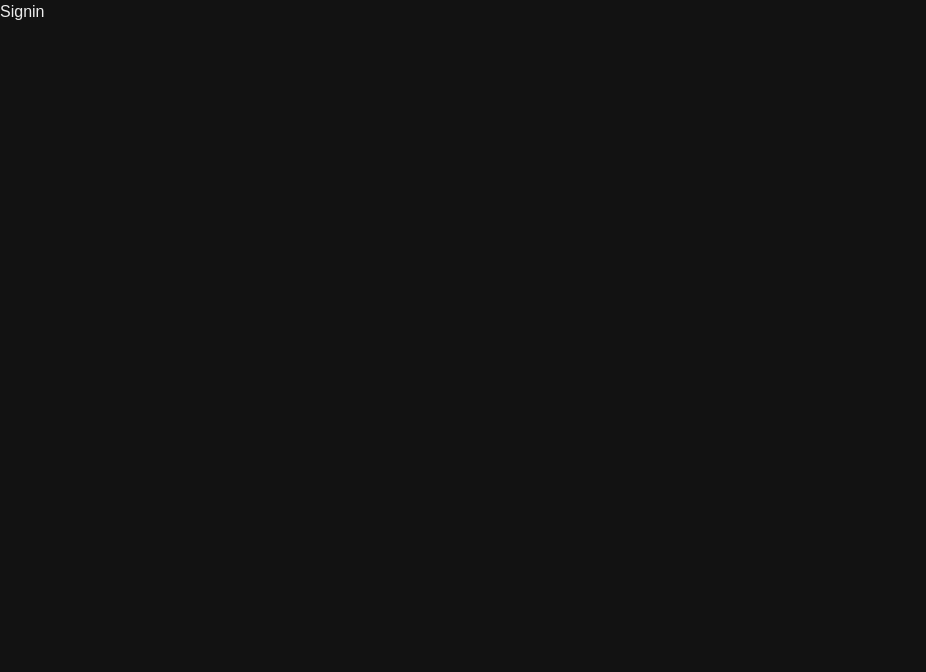
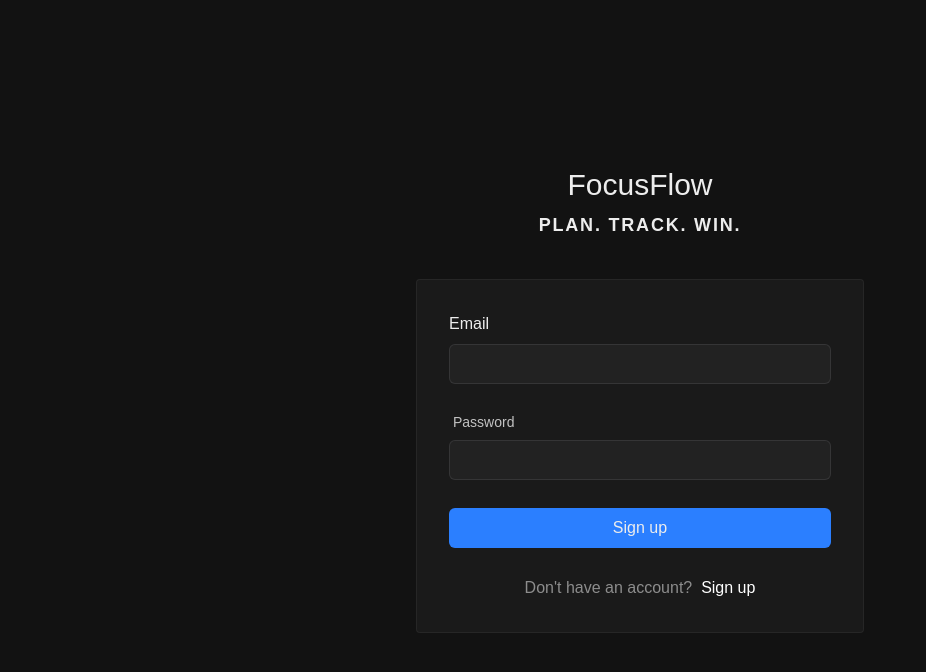
Before and after one commit to ilyasbikarnaf/FocusFlow, a Next.js app: page /signin in a window 1280 px wide. Shown: the top 672 px of the page, without its empty margins (0-926 px from the left). Built offline with nearby package versions, Linux system fonts and the light colour scheme.

Commit message:
finish signin page basic design

```diff
--- a/app/(auth)/signin/page.tsx
+++ b/app/(auth)/signin/page.tsx
@@ -1,3 +1,75 @@
-export default function Signin() {
-  return <h1>Signin</h1>;
+"use client";
+
+import { SigninSchema } from "@/lib/schemas/auth";
+import { zodResolver } from "@hookform/resolvers/zod";
+import Link from "next/link";
+import { useForm } from "react-hook-form";
+
+export default function Signup() {
+  const {
+    register,
+    handleSubmit,
+    formState: { errors },
+  } = useForm({
+    resolver: zodResolver(SigninSchema),
+  });
+
+  const onSubmit = (data) => console.log(data);
+
+  return (
+    <div className="flex flex-col justify-center min-h-screen  sm:px-6 lg:px-8 ">
+      <div className="space-y-2 mb-10">
+        <h1 className="text-center text-3xl">FocusFlow</h1>
+        <h6 className="text-lg font-semibold text-center tracking-widest uppercase">
+          Plan. Track. Win.
+        </h6>
+      </div>
+
+      <form
+        className="flex flex-col sm:mx-auto sm:max-w-md sm:w-full bg-[#1A1A1A] p-8 border-1 border-[#444444]/30   rounded space-y-7"
+        onSubmit={handleSubmit(onSubmit)}
+      >
+        <div className="flex flex-col gap-2">
+          <label htmlFor="email"> Email</label>
+          <input
+            {...register("email")}
+            type="email"
+            id="email"
+            className=" h-10 w-full rounded-md border border-gray-300/10 bg-[#222222] px-3 py-2 text-sm placeholder:text-gray-400 focus:outline-none focus:ring-2 focus:ring-gray-800 focus:border-transparent disabled:cursor-not-allowed disabled:opacity-50 "
+          />
+
+          {errors.email && (
+            <p className="text-red-500 text-sm">{errors.email.message}</p>
+          )}
+        </div>
+
+        <div className="flex flex-col gap-2">
+          <label htmlFor="password" className="opacity-80 text-sm ml-1">
+            Password
+          </label>
+          <input
+            {...register("password")}
+            id="password"
+            type="password"
+            className=" h-10 w-full rounded-md border border-gray-300/10 bg-[#222222] px-3 py-2 text-sm placeholder:text-gray-400 focus:outline-none focus:ring-2 focus:ring-gray-800 focus:border-transparent disabled:cursor-not-allowed disabled:opacity-50 "
+          />
+          {errors.password && (
+            <p className="text-red-500 text-sm">{errors.password.message}</p>
+          )}
+        </div>
+
+        <input
+          type="submit"
+          value="Sign up"
+          className="hover:cursor-pointer bg-blue-500 p-2 rounded-md"
+        />
+        <p className="text-white/50 text-center">
+          Don't have an account? &nbsp;
+          <Link className="text-white" href="/signup">
+            Sign up
+          </Link>
+        </p>
+      </form>
+    </div>
+  );
 }
--- a/lib/schemas/auth.ts
+++ b/lib/schemas/auth.ts
@@ -18,5 +18,5 @@ export const SignupSchema = z
 
 export const SigninSchema = z.object({
   email: z.string().email(),
-  password: z.string().min(8),
+  password: z.string(),
 });
--- a/package.json
+++ b/package.json
@@ -10,6 +10,7 @@
   },
   "dependencies": {
     "@hookform/resolvers": "^5.0.1",
+    "mongoose": "^8.13.2",
     "next": "15.3.1-canary.11",
     "next-auth": "^4.24.11",
     "react": "19.1.0",
```
Also changed, not shown: 1 other file (tests, documents, lock files or other folders).
